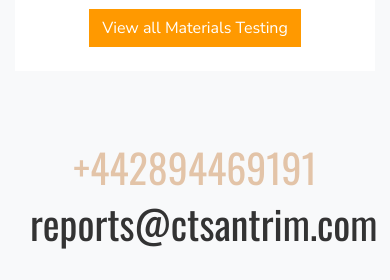
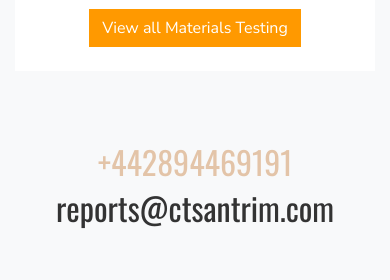
Before and after one commit to ajr1982/sliptesting-ireland, a plain HTML site: page index.html in a window 390 px wide. Shown: the part 7960-8240 px from the top of the page. Drawn offline with nearby package versions, Linux system fonts and the light colour scheme; files whose address does not match are found by name.

Commit message:
mobile bug fix

```diff
--- a/index.html
+++ b/index.html
@@ -352,8 +352,8 @@
           </div>
         </div>
       <div class="col-md-12 text-center mt-5" data-aos="fade-up">
-            <h1><a href="tel:+442894469191">+442894469191</a></h1>
-		  <h1>reports@ctsantrim.com</h1>
+            <h2><a href="tel:+442894469191">+442894469191</a></h2>
+		  <h2>reports@ctsantrim.com</h2>
           </div>
         </div>
     </div>
```
